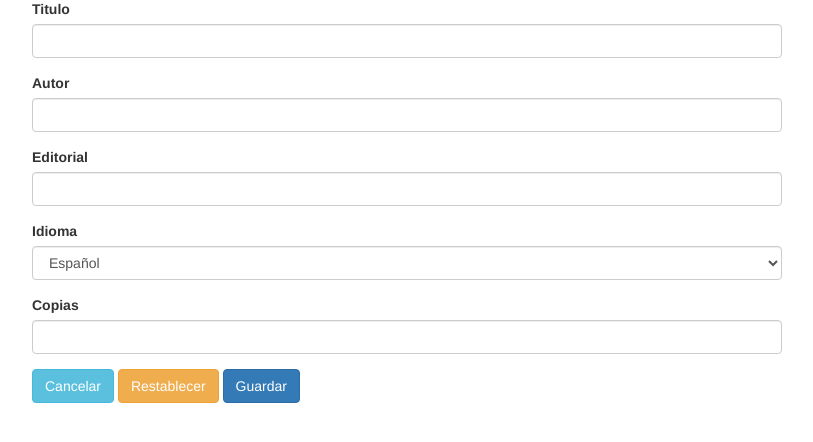
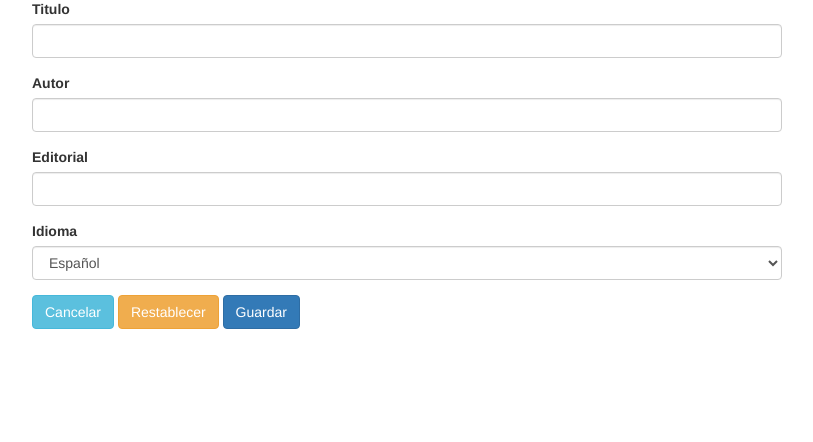
Before and after one commit to eilwin/Encargo2DAI, a PHP site: page /editar_libro.php in a window 1280 px wide. Shown: the part 141-583 px from the top of the page, without its empty margins (233-1046 px from the left). Run offline with PHP 8.4, Linux system fonts and the light colour scheme; data that the repository does not hold is empty.

Commit message:
Editar Libro * El campo "copias" solo sera visible en modo stock * Las copias no vuelven a cero al guardar en modo editar

```diff
--- a/editar_libro.php
+++ b/editar_libro.php
@@ -109,8 +109,8 @@
                             </select>
                         </div>
                         <div class="form-group">
-                            <label for="copias">Copias</label>
-                            <input name="copias" class="form-control" type="number" value="<?=$copias?>" min="0" />
+                            <label <?=($cod=="stock")?"":"hidden"?> for="copias">Copias</label>
+                            <input name="copias" class="form-control" type="<?=($cod=='stock')?'number':'hidden'?>" value="<?=$copias?>" min="0" />
                         </div>
                         <div class="form-group">
                             <button type="button" class="btn btn-info" onclick="window.location='mostrar_libros.php'">Cancelar</button>
```
